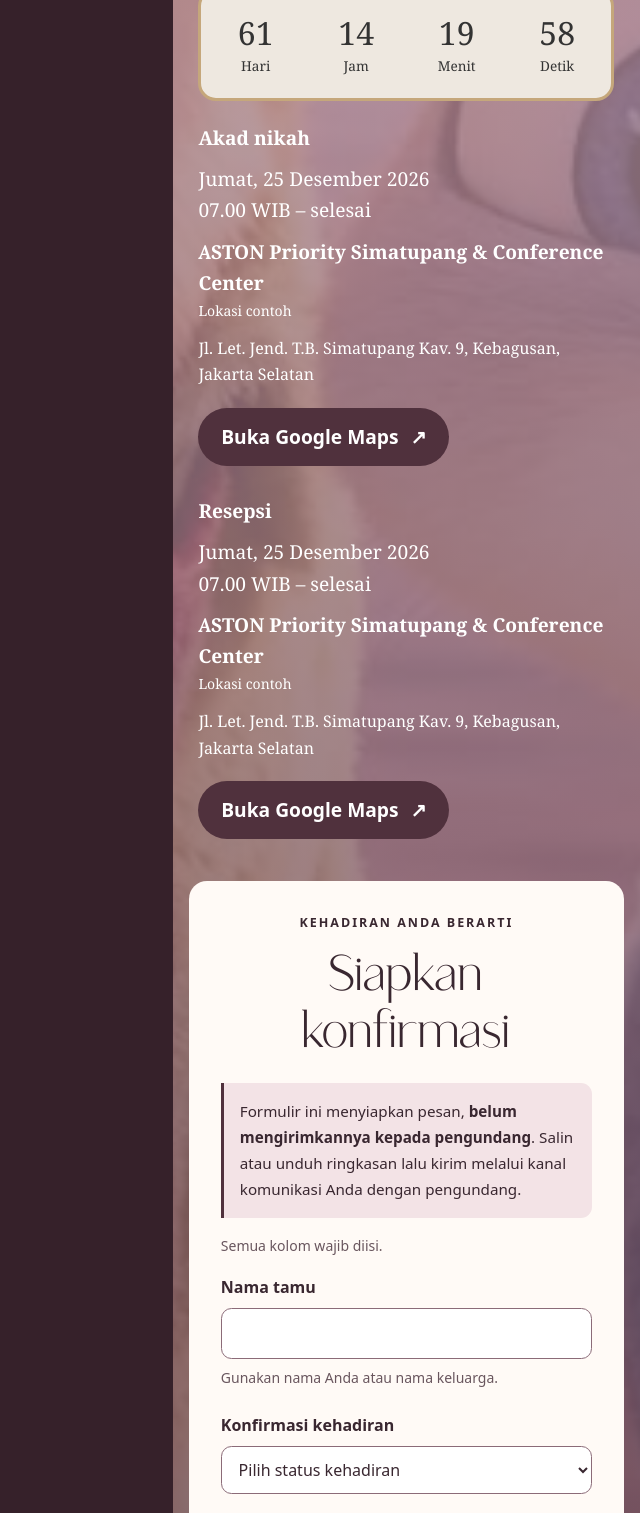
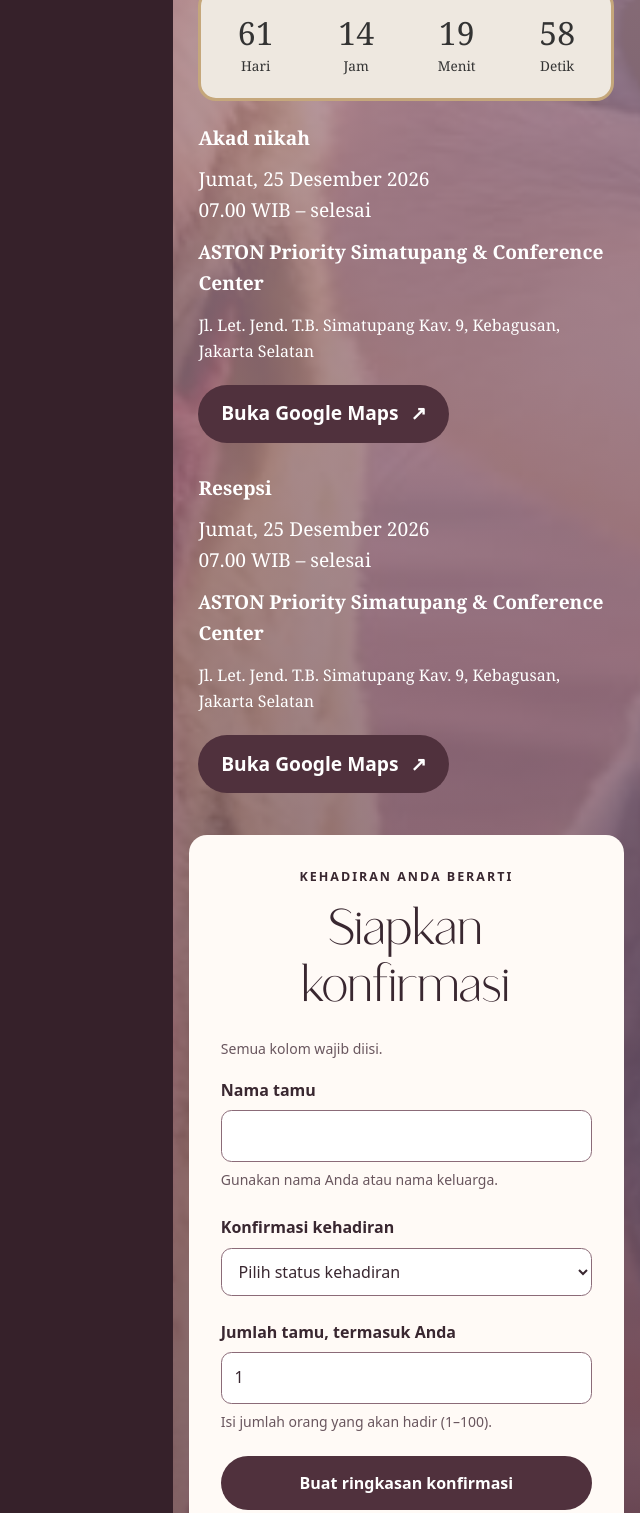
Before and after one commit to akbar1042/Projek_PBP, a plain HTML site: page index.html in a window 1280 px wide. Shown: the part 3629-5142 px from the top of the page, without its empty margins (640-1280 px from the left). Drawn offline with Linux system fonts and the light colour scheme; a web font is replaced by a local one.

Commit message:
Refactor event cards and update RSVP help text

```diff
--- a/index.html
+++ b/index.html
@@ -101,14 +101,13 @@
           <div><dt>Menit</dt><dd id="menit">0</dd></div><div><dt>Detik</dt><dd id="detik">0</dd></div>
         </dl>
         <div class="event-cards">
-          <article class="event-card"><h3>Akad nikah</h3><p><time datetime="2026-12-25T07:00:00+07:00">Jumat, 25 Desember 2026<br>07.00 WIB – selesai</time></p><p class="venue">ASTON Priority Simatupang &amp; Conference Center</p><p class="venue-note">Lokasi contoh</p><address class="venue-address">Jl. Let. Jend. T.B. Simatupang Kav. 9, Kebagusan, Jakarta Selatan</address><a class="button button-plum" href="https://www.google.com/maps/search/?api=1&amp;query=ASTON%20Priority%20Simatupang%20%26%20Conference%20Center%20Jl.%20Let.%20Jend.%20T.B.%20Simatupang%20Kav.%209%2C%20Kebagusan%2C%20Jakarta%20Selatan" target="_blank" rel="noopener noreferrer" aria-label="Buka lokasi akad di Google Maps (tab baru)">Buka Google Maps <span aria-hidden="true">↗</span></a></article>
-          <article class="event-card"><h3>Resepsi</h3><p><time datetime="2026-12-25T07:00:00+07:00">Jumat, 25 Desember 2026<br>07.00 WIB – selesai</time></p><p class="venue">ASTON Priority Simatupang &amp; Conference Center</p><p class="venue-note">Lokasi contoh</p><address class="venue-address">Jl. Let. Jend. T.B. Simatupang Kav. 9, Kebagusan, Jakarta Selatan</address><a class="button button-plum" href="https://www.google.com/maps/search/?api=1&amp;query=ASTON%20Priority%20Simatupang%20%26%20Conference%20Center%20Jl.%20Let.%20Jend.%20T.B.%20Simatupang%20Kav.%209%2C%20Kebagusan%2C%20Jakarta%20Selatan" target="_blank" rel="noopener noreferrer" aria-label="Buka lokasi resepsi di Google Maps (tab baru)">Buka Google Maps <span aria-hidden="true">↗</span></a></article>
+          <article class="event-card"><h3>Akad nikah</h3><p><time datetime="2026-12-25T07:00:00+07:00">Jumat, 25 Desember 2026<br>07.00 WIB – selesai</time></p><p class="venue">ASTON Priority Simatupang &amp; Conference Center</p><address class="venue-address">Jl. Let. Jend. T.B. Simatupang Kav. 9, Kebagusan, Jakarta Selatan</address><a class="button button-plum" href="https://www.google.com/maps/search/?api=1&amp;query=ASTON%20Priority%20Simatupang%20%26%20Conference%20Center%20Jl.%20Let.%20Jend.%20T.B.%20Simatupang%20Kav.%209%2C%20Kebagusan%2C%20Jakarta%20Selatan" target="_blank" rel="noopener noreferrer" aria-label="Buka lokasi akad di Google Maps (tab baru)">Buka Google Maps <span aria-hidden="true">↗</span></a></article>
+          <article class="event-card"><h3>Resepsi</h3><p><time datetime="2026-12-25T07:00:00+07:00">Jumat, 25 Desember 2026<br>07.00 WIB – selesai</time></p><p class="venue">ASTON Priority Simatupang &amp; Conference Center</p><address class="venue-address">Jl. Let. Jend. T.B. Simatupang Kav. 9, Kebagusan, Jakarta Selatan</address><a class="button button-plum" href="https://www.google.com/maps/search/?api=1&amp;query=ASTON%20Priority%20Simatupang%20%26%20Conference%20Center%20Jl.%20Let.%20Jend.%20T.B.%20Simatupang%20Kav.%209%2C%20Kebagusan%2C%20Jakarta%20Selatan" target="_blank" rel="noopener noreferrer" aria-label="Buka lokasi resepsi di Google Maps (tab baru)">Buka Google Maps <span aria-hidden="true">↗</span></a></article>
         </div>
       </section>
       <section id="konfirmasi" class="section" aria-labelledby="rsvp-title">
         <p class="eyebrow">Kehadiran Anda berarti</p><h2 id="rsvp-title">Siapkan konfirmasi</h2>
 
-        <p id="rsvp-help" class="notice">Formulir ini menyiapkan pesan, <strong>belum mengirimkannya kepada pengundang</strong>. Salin atau unduh ringkasan lalu kirim melalui kanal komunikasi Anda dengan pengundang.</p>
         <p id="form-unavailable" class="notice">Aktifkan JavaScript untuk menyiapkan pesan secara otomatis. Anda tetap dapat mengirim nama, status kehadiran, dan jumlah tamu langsung kepada pengundang.</p>
         <form id="rsvp-form" aria-describedby="rsvp-help" hidden>
           <p class="field-hint">Semua kolom wajib diisi.</p>
@@ -129,7 +128,6 @@
             <p id="count-hint" class="field-hint">Isi jumlah orang yang akan hadir (1–100).</p><p id="count-error" class="field-error" hidden></p>
           </div>
           <button class="button button-plum" type="submit">Buat ringkasan konfirmasi</button>
-          <p class="field-hint">Data tidak disimpan di server melalui formulir ini.</p>
         </form>
         <div id="rsvp-result" class="result-card" role="region" tabindex="-1" hidden aria-labelledby="result-title">
           <h3 id="result-title">Ringkasan siap, belum terkirim</h3><p id="confirmation-text" class="confirmation-text"></p>
```
